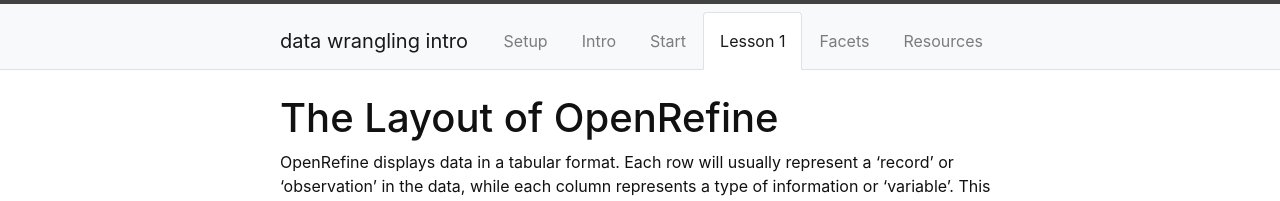
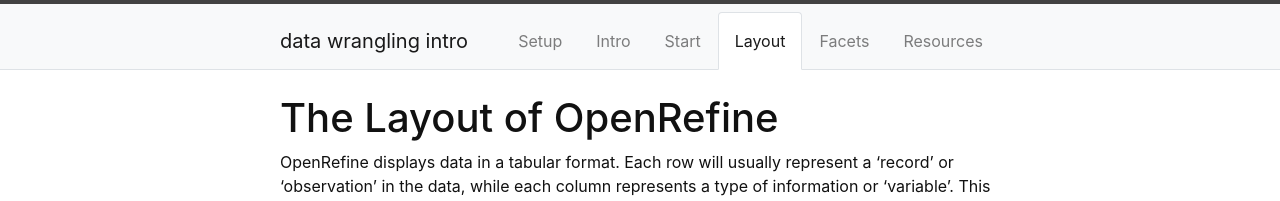
Before and after one commit to GULibrarySandbox/intro-data-wrangle, a Jekyll site: the page built from content/3-lesson.md, in a window 1280 px wide and 900 px high. Shown: the top 201 px of the window. Built offline with Jekyll 4.4.1, drawn with Linux system fonts in a browser that asks for light colours.

Commit message:
Update 3-lesson.md

```diff
--- a/content/3-lesson.md
+++ b/content/3-lesson.md
@@ -1,5 +1,5 @@
 ---
-title: Lesson 1
+title: Layout
 nav: true
 ---
 # The Layout of OpenRefine
```
